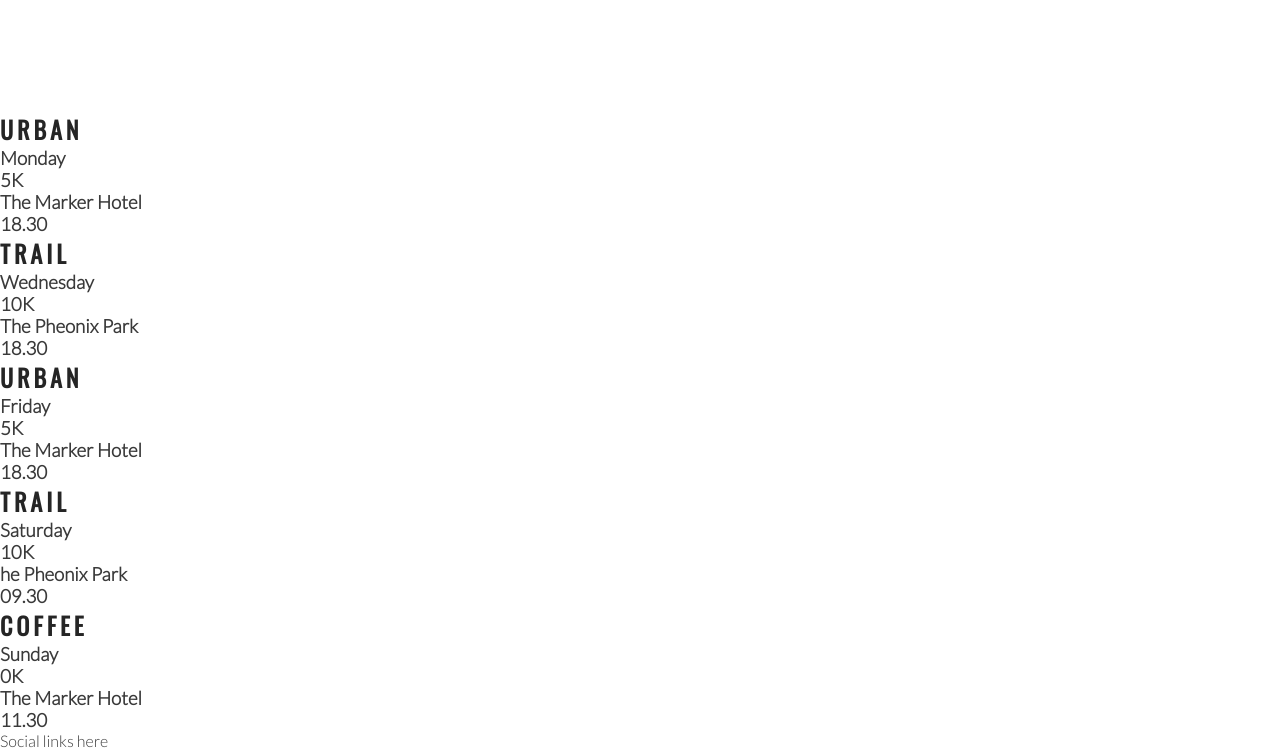
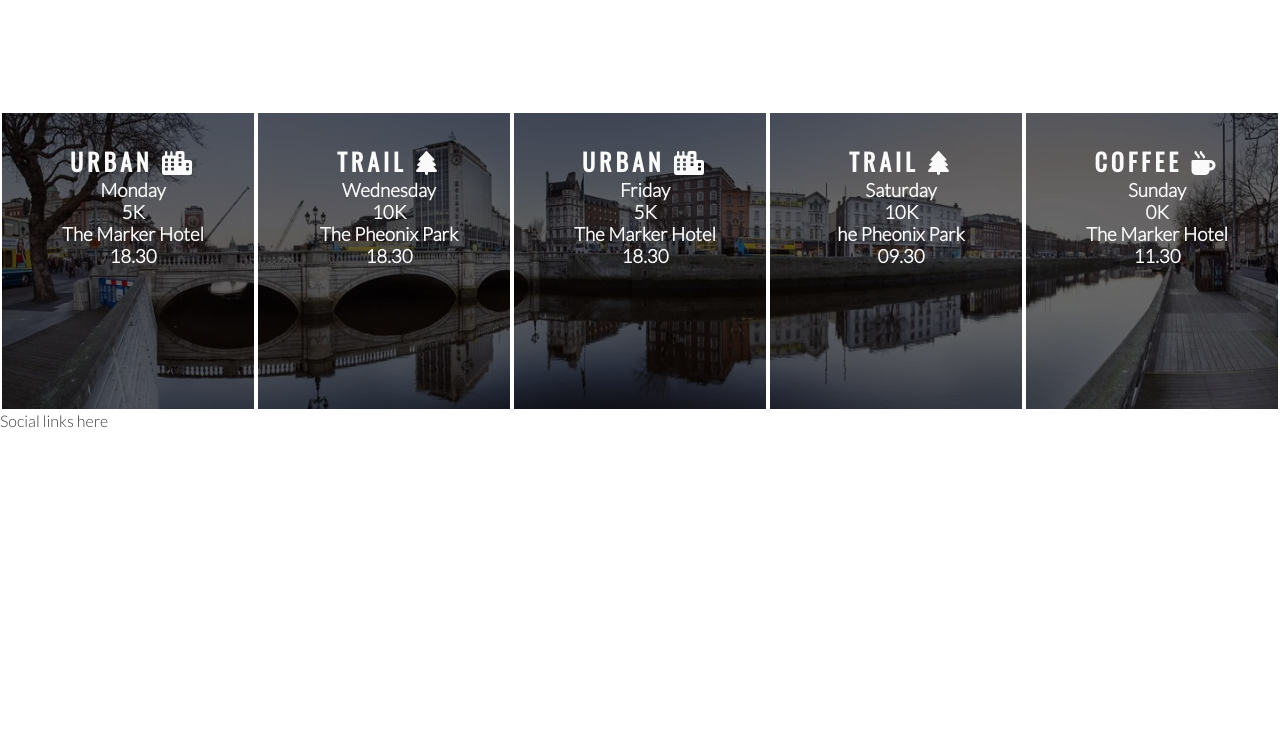
Before and after one commit to Sarohia94/love-running, a plain HTML site: page index.html in a window 1280 px wide. Shown: the part 1184-1934 px from the top of the page. After the commit the page ends 1614 px from the top, so only its background shows below. Drawn offline with nearby package versions, Linux system fonts and the light colour scheme.

Commit message:
Style times panels and add icons

```diff
--- a/assets/css/style.css
+++ b/assets/css/style.css
@@ -189,3 +189,30 @@
     height: 100%;
     border-radius: 50%;
 }
+
+/* event times */
+
+#times {
+    background-image: url('../images/dublin-city.webp');
+    background-repeat: no-repeat;
+    background-size: cover;
+    background-position: center;
+    width: 100%;
+    overflow: hidden;
+}
+
+#times div {
+    color: #fafafa;
+    background-color: rgba(0, 0, 0, .6);
+    width: 20%;
+    height: 300px;
+    float: left;
+    padding: 30px 0 0 10px;
+    text-align: center;
+    border: 2px solid white;
+    box-sizing: border-box;
+}
+
+#times h2 {
+    color: #fafafa;
+}
--- a/index.html
+++ b/index.html
@@ -70,37 +70,37 @@
             </div>
         </div>
     </section>
-    <section>
+    <section id="times">
         <div>
-            <h2>Urban</h2>
+            <h2>Urban <i class="fa-solid fa-city"></i></h2>
             <h3>Monday</h3>
             <h3>5K</h3>
             <h3>The Marker Hotel</h3>
             <h3>18.30</h3>
         </div>
         <div>
-            <h2>Trail</h2>
+            <h2>Trail <i class="fa-solid fa-tree"></i></h2>
             <h3>Wednesday</h3>
             <h3>10K</h3>
             <h3>The Pheonix Park</h3>
             <h3>18.30</h3>
         </div>
         <div>
-            <h2>Urban</h2>
+            <h2>Urban <i class="fa-solid fa-city"></i></h2>
             <h3>Friday</h3>
             <h3>5K</h3>
             <h3>The Marker Hotel</h3>
             <h3>18.30</h3>
         </div>
         <div>
-            <h2>Trail</h2>
+            <h2>Trail <i class="fa-solid fa-tree"></i></h2>
             <h3>Saturday</h3>
             <h3>10K</h3>
             <h3>he Pheonix Park</h3>
             <h3>09.30</h3>
         </div>
         <div>
-            <h2>Coffee</h2>
+            <h2>Coffee <i class="fa-solid fa-mug-hot"></i></h2>
             <h3>Sunday</h3>
             <h3>0K</h3>
             <h3>The Marker Hotel</h3>
```
Also changed, not shown: assets/images/dublin-city.webp (added).
